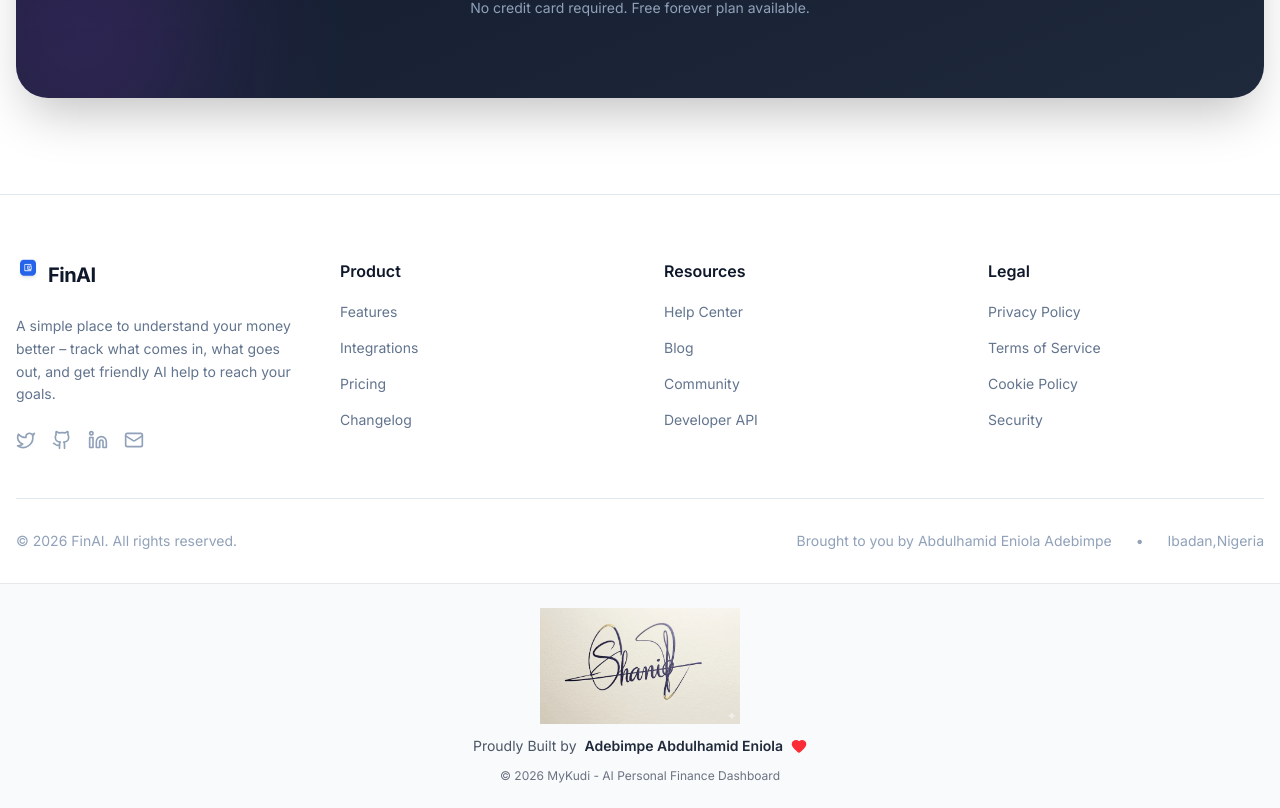
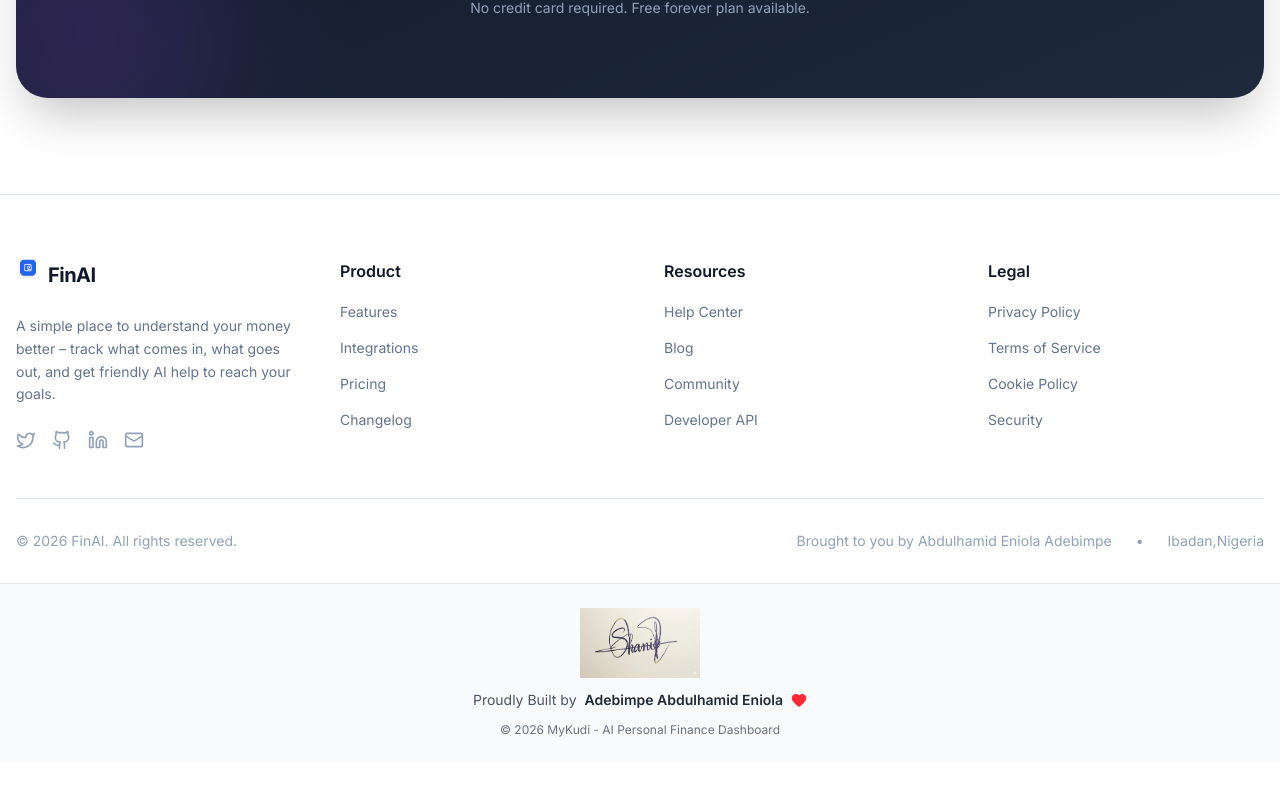
Before and after one commit to AdebimpeAbdulhamidEniola/personal_finance_ai, a Next.js app: page / in a window 1280 px wide. Shown: the part 2767-3575 px from the top of the page. After the commit the page ends 3529 px from the top, so only its background shows below. Built offline with nearby package versions, Linux system fonts and the light colour scheme.

Commit message:
reduce signature size for better UX

```diff
--- a/components/signature.tsx
+++ b/components/signature.tsx
@@ -12,9 +12,9 @@
             <img
               src="/sain.png"
               alt="Adebimpe Abdulhamid Eniola Signature"
-              width={200}
-              height={60}
-              className="h-auto max-w-[200px]"
+              width={120}
+              height={40}
+              className="h-auto max-w-[120px]"
             />
           </div>
 
```
